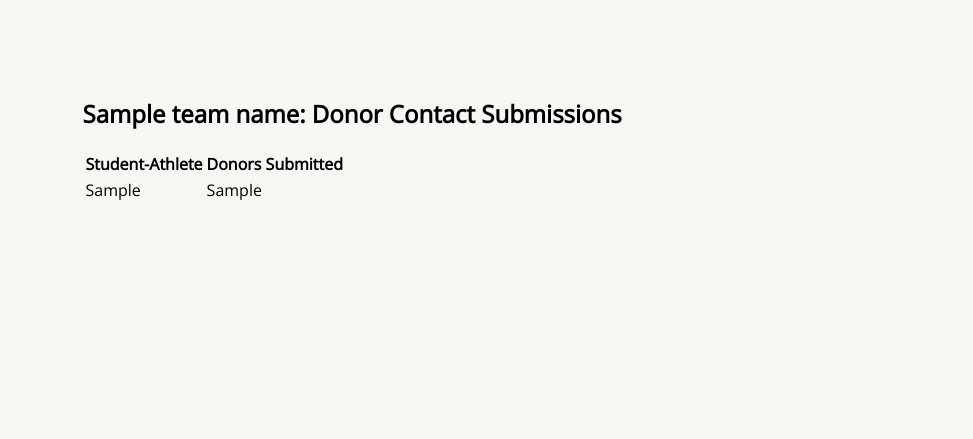
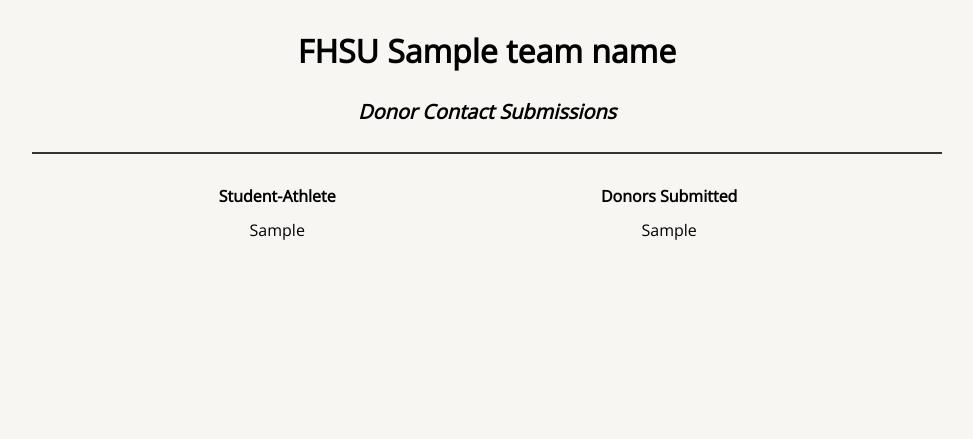
Before and after one commit to Kansas-Guy/defend-the-fort, a Django app: template contact/templates/contact/dashboard.html in a window 1280 px wide. Shown: the part 73-512 px from the top of the page, without its empty margins (153-1126 px from the left). Run offline with Django 4.2, Linux system fonts and the light colour scheme; the template is opened without the code that fills it: most values are stand-ins (such as "Sample title", 1, 10 or a date in 2020).

Commit message:
Add more style to coach dashboard

```diff
--- a/contact/static/contact/style.css
+++ b/contact/static/contact/style.css
@@ -128,3 +128,35 @@ footer ul li a {
     padding: 10px 30px 30px;
     margin-bottom: 15px;
 }
+
+table {
+    border-collapse: separate;
+    border-spacing: 25px 10px;
+    width: 80%;
+    margin: auto;
+    top: 20px;
+    position: relative;
+}
+
+tbody tr td {
+    text-align: center;
+}
+
+.page-title {
+    width: 90%;
+    margin: auto;
+    border-bottom: #333333 2px solid;
+}
+
+.page-title h2, h4 {
+    text-align: center;
+}
+
+h2 {
+    font-size: 2em;
+}
+
+h4 {
+    font-size: 1.25em;
+    font-style: italic;
+}
--- a/contact/templates/contact/dashboard.html
+++ b/contact/templates/contact/dashboard.html
@@ -1,9 +1,11 @@
 {% extends 'base.html' %}
 
 {% block content %}
-    <section class="section">
         <div class="container">
-            <h1 class="title">{{ team_name}}: Donor Contact Submissions</h1>
+            <div class="page-title">
+                <h2>FHSU {{ team_name}}</h2>
+                <h4>Donor Contact Submissions</h4>
+            </div>
             <table class="table">
                 <thead>
                     <tr>
@@ -20,7 +22,5 @@
                     </tr>
                 </tbody>
             </table>
-
         </div>
-    </section>
 {% endblock content %}
```
